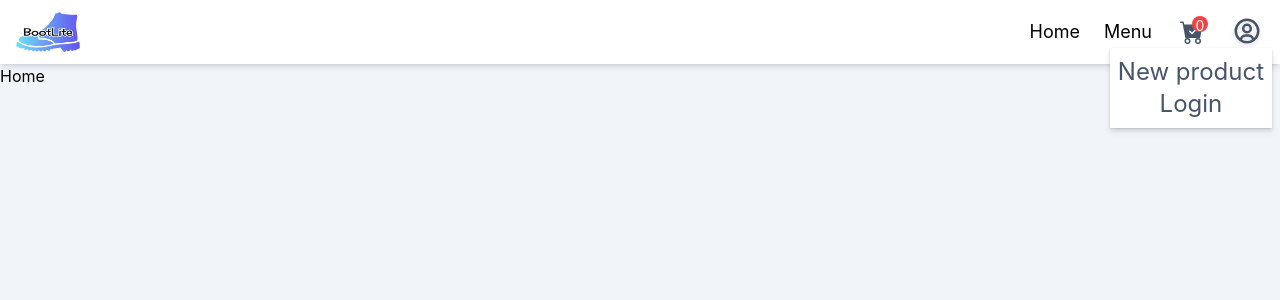
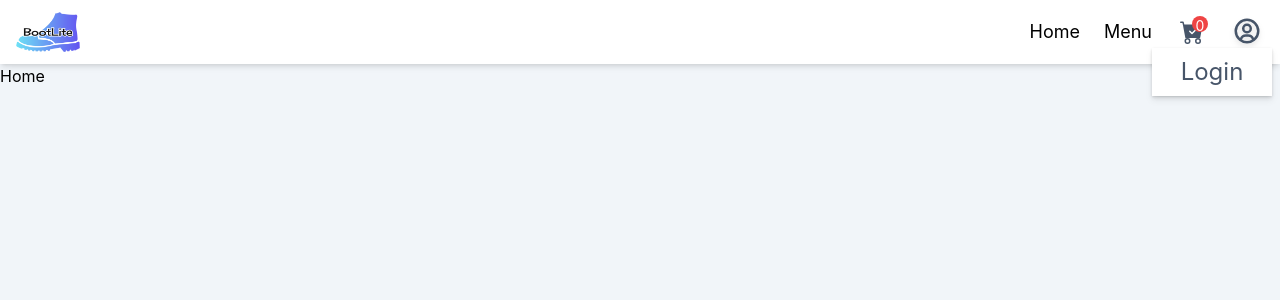
Before and after one commit to IT21239298/Boot-Lite, a React (Create React App) app in the folder frontend/: page / in a window 1280 px wide. Both pictures are taken after a click on the element 1248 px from the left and 32 px from the top of the page. Shown: the top 300 px of the page. Built offline with nearby package versions, Linux system fonts and the light colour scheme.

Commit message:
create admin only product

```diff
--- a/frontend/src/component/Header.jsx
+++ b/frontend/src/component/Header.jsx
@@ -10,6 +10,7 @@ import { toast } from "react-hot-toast";
 const Header = () => {
   const [showMenu, setShowMenu] = useState(false);
   const userData = useSelector((state) => state.user);
+  console.log(userData.email);
   const dispatch = useDispatch();
 
   //if click the profile button show login and menu
@@ -54,12 +55,14 @@ const Header = () => {
 
             {showMenu && (
               <div className="absolute right-2 bg-white py-2  shadow drop-shadow-md flex flex-col min-w-[120px] text-center">
+                {userData.email === process.env.REACT_APP_ADMIN_EMAIL && (
                   <Link
                     to={"newproduct"}
                     className="whitespace-nowrap cursor-pointer px-2"
                   >
                     New product
                   </Link>
+                )}
                 {userData.image ? (
                   <p
                     className="cursor-pointer text-white px-2 bg-red-500 px-1 rounded"
```
Also changed, not shown: 1 other file (tests, documents, lock files or other folders). Lines whose indentation alone changed are shown as unchanged.
